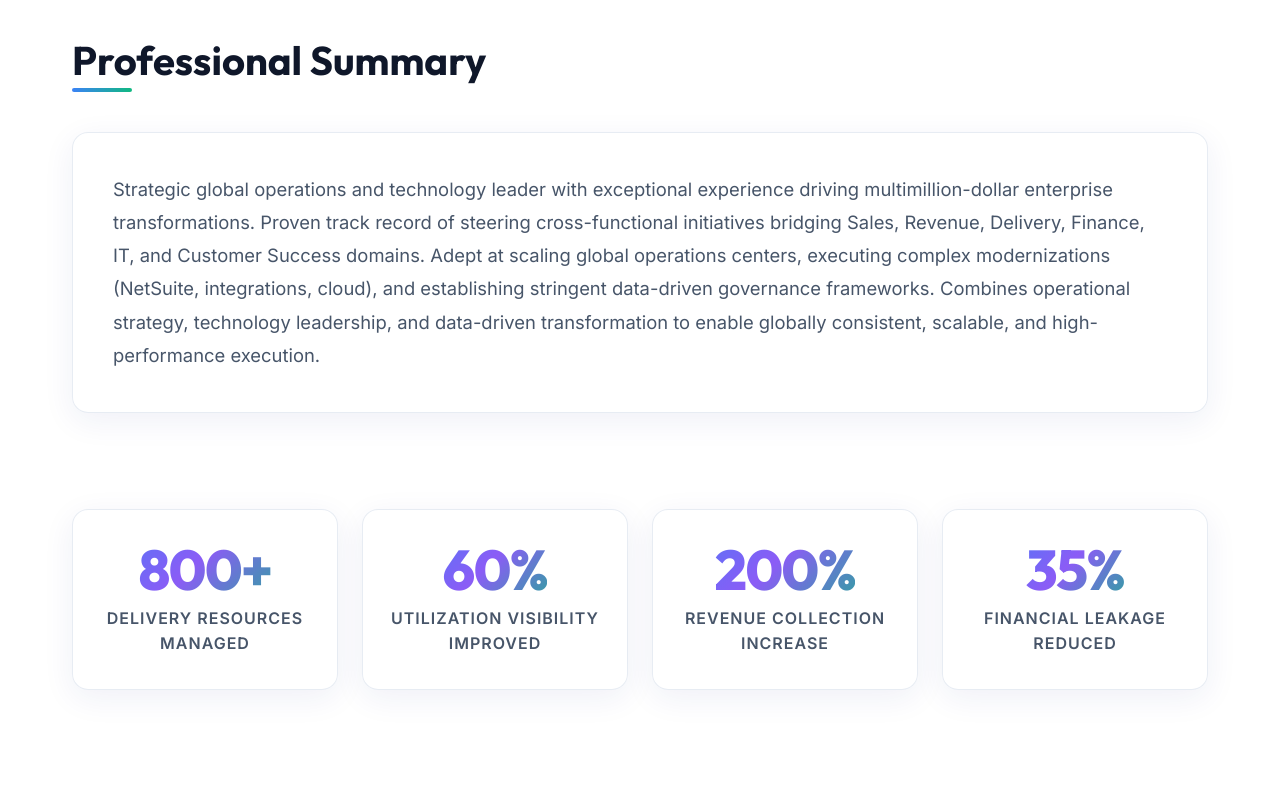
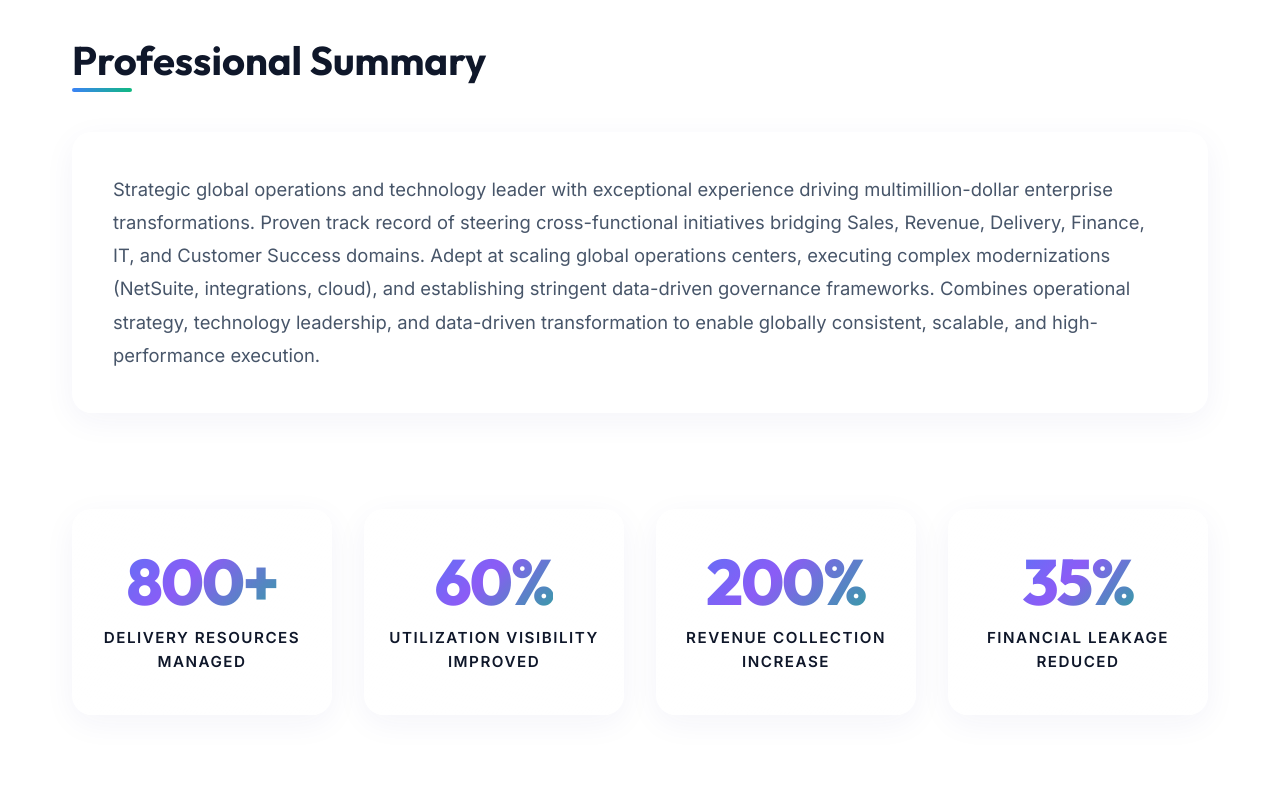
Before and after one commit to singhaditya21/Resume, a plain HTML site: page index.html in a window 1280 px wide. Shown: the part 860-1660 px from the top of the page. Drawn offline with Linux system fonts and the light colour scheme.

Commit message:
UI Refinement: Made animations static, increased glassmorphism contrast, and enhanced metrics cards

```diff
--- a/styles.css
+++ b/styles.css
@@ -142,13 +142,18 @@ a {
 
 /* Glassmorphism Classes */
 .glass-card {
-    background: var(--bg-glass);
-    backdrop-filter: blur(12px);
-    -webkit-backdrop-filter: blur(12px);
-    border: 1px solid var(--border-light);
-    border-radius: 16px;
-    box-shadow: var(--shadow-glass);
-    transition: transform 0.3s ease, box-shadow 0.3s ease;
+    background: rgba(255, 255, 255, 0.4);
+    backdrop-filter: blur(20px);
+    -webkit-backdrop-filter: blur(20px);
+    border: 1px solid rgba(255, 255, 255, 0.8);
+    border-radius: 20px;
+    box-shadow: 0 8px 32px 0 rgba(31, 38, 135, 0.05);
+    transition: transform 0.4s cubic-bezier(0.175, 0.885, 0.32, 1.275), box-shadow 0.4s ease, border-color 0.4s ease;
+}
+
+.glass-card:hover {
+    border-color: rgba(59, 130, 246, 0.4);
+    box-shadow: 0 15px 35px 0 rgba(31, 38, 135, 0.1);
 }
 
 /* Navigation */
@@ -356,38 +361,39 @@ nav.scrolled {
 .metrics-grid {
     display: grid;
     grid-template-columns: repeat(auto-fit, minmax(220px, 1fr));
-    gap: 1.5rem;
+    gap: 2rem;
     padding-bottom: 2rem;
 }
 
 .metric-card {
-    padding: 2rem 1.5rem;
+    padding: 2.5rem 1.5rem;
     text-align: center;
     display: flex;
     flex-direction: column;
     justify-content: center;
     align-items: center;
+    background: linear-gradient(145deg, rgba(255, 255, 255, 0.9) 0%, rgba(255, 255, 255, 0.4) 100%);
 }
 
 .metric-card:hover {
-    transform: translateY(-5px);
-    box-shadow: var(--shadow-md);
+    transform: translateY(-3px) scale(1.02);
 }
 
 .metric-value {
-    font-size: 3.5rem;
+    font-size: 4rem;
     font-weight: 800;
     line-height: 1;
-    margin-bottom: 0.5rem;
+    margin-bottom: 0.75rem;
     font-family: var(--font-display);
+    letter-spacing: -2px;
 }
 
 .metric-label {
-    font-size: 1rem;
-    font-weight: 600;
-    color: var(--text-secondary);
+    font-size: 0.95rem;
+    font-weight: 700;
+    color: var(--text-primary);
     text-transform: uppercase;
-    letter-spacing: 1px;
+    letter-spacing: 1.5px;
 }
 
 /* Experience Section Timeline */
@@ -430,8 +436,7 @@ nav.scrolled {
 }
 
 .experience-card:hover {
-    transform: translateY(-5px);
-    box-shadow: var(--shadow-md);
+    transform: scale(1.01);
 }
 
 .exp-header {
@@ -496,7 +501,7 @@ nav.scrolled {
 }
 
 .skill-category:hover {
-    transform: translateY(-5px);
+    transform: scale(1.02);
 }
 
 .category-icon {
@@ -553,9 +558,9 @@ nav.scrolled {
 }
 
 .hover-glow:hover {
-    transform: translateY(-3px);
+    transform: scale(1.02);
     box-shadow: 0 10px 30px -10px rgba(139, 92, 246, 0.2);
-    border-color: rgba(139, 92, 246, 0.3);
+    border-color: rgba(139, 92, 246, 0.4);
 }
 
 .edu-card h3 {
@@ -608,17 +613,17 @@ footer {
     font-size: 0.9rem;
 }
 
-/* Animations */
+/* Animations - Subdued for less movement */
 .fade-up {
     opacity: 0;
-    transform: translateY(15px);
-    /* Reduced movement for smoother, less aggressive animation */
-    transition: opacity 0.8s ease, transform 0.8s ease;
+    transform: scale(0.98);
+    /* Removed translateY entirely. Replaced with subtle static scale */
+    transition: opacity 1s cubic-bezier(0.16, 1, 0.3, 1), transform 1s cubic-bezier(0.16, 1, 0.3, 1);
 }
 
 .fade-up.visible {
     opacity: 1;
-    transform: translateY(0);
+    transform: scale(1);
 }
 
 /* Responsive Design */
```
